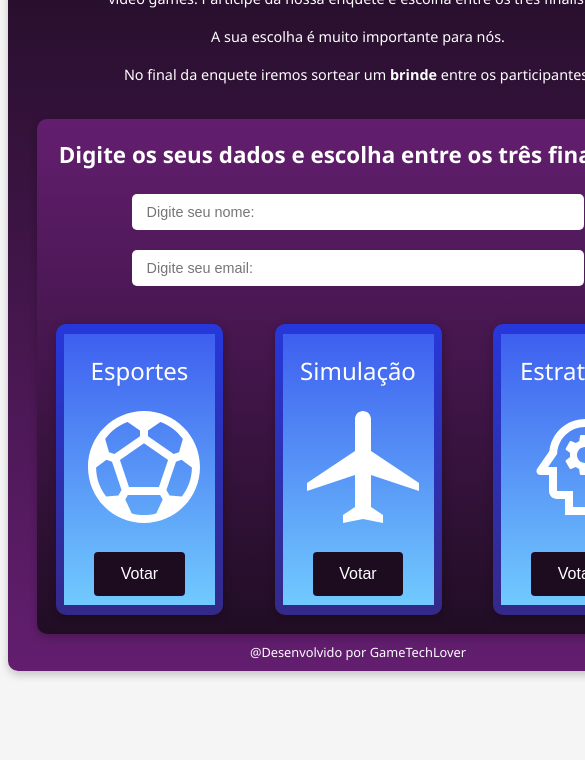
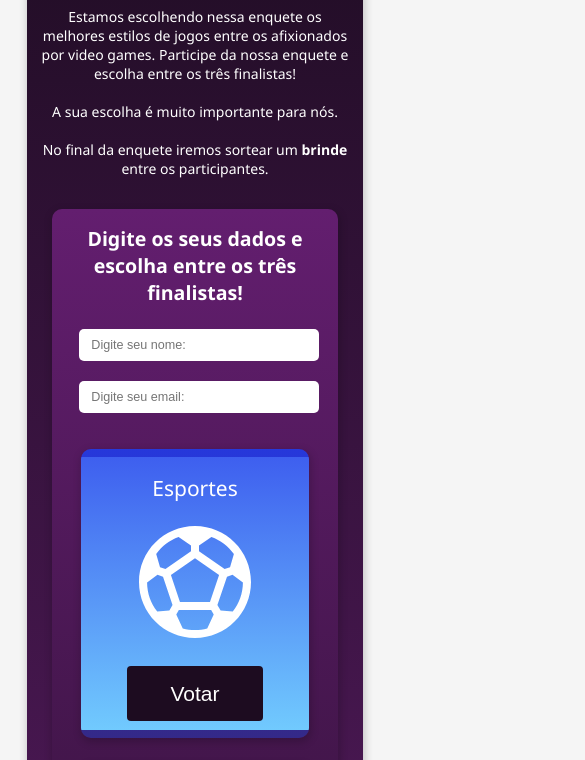
Before and after one commit to JoaoVictorCorrea/landing-page-enquete, a plain HTML site: page index.html in a window 390 px wide. Shown: the part 110-870 px from the top of the page, 585 px wide, since content can reach past the window. Before the commit the page ends 844 px from the top, so only its background shows below. Drawn offline with Linux system fonts and the light colour scheme.

Commit message:
closes #4 - Responsividade

```diff
--- a/css/style.css
+++ b/css/style.css
@@ -122,3 +122,49 @@ button:hover{
     padding: 0.6rem;
     font-size: 0.8rem;
 }
+
+@media screen and (max-width: 740px) {
+    html{
+        font-size: 14px;
+    }
+
+    input{
+        width: 85%;
+    }
+
+    .header{
+        padding: 0.6rem 0.6rem;
+    }
+
+    .header-title{
+        padding: 1rem 1rem 0 1rem;
+    }
+
+    .header-text{
+        padding: 1.6rem 0.3rem;
+        font-size: 1rem;
+    }
+
+    .container{
+        width: 90%;
+    }
+
+    .flex-container{
+        flex-direction: column;
+        align-items: center;
+    }
+
+    .content-card{
+        width: 90%;
+        padding: 0.6rem 0;
+    }
+
+    button{
+        padding: 1.1rem 0.8rem;
+        font-size: 1.5rem;
+    }
+
+    .footer{
+        font-size: 0.9rem;
+    }
+}
```
